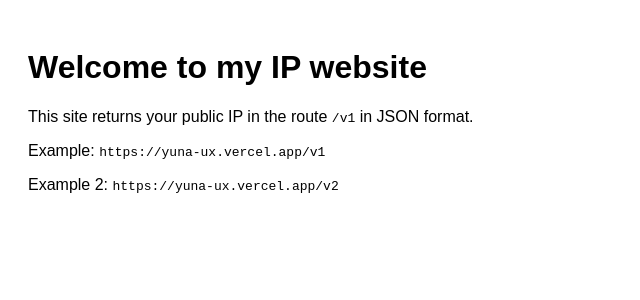
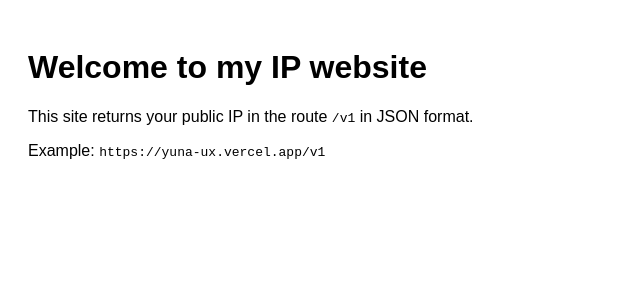
Before and after one commit to Yuna-ux/Yuna-ux, a Next.js app: page /en-US in a window 1280 px wide. Shown: the top 300 px of the page, without its empty margins (0-640 px from the left). Built offline with nearby package versions, Linux system fonts and the light colour scheme.

Commit message:
Update page.js

```diff
--- a/app/en-US/page.js
+++ b/app/en-US/page.js
@@ -9,9 +9,6 @@ export default function Home() {
       <p>
         Example: <code>https://yuna-ux.vercel.app/v1</code>
       </p>
-      <p>
-        Example 2: <code>https://yuna-ux.vercel.app/v2</code>
-      </p>
     </main>
   );
 }
```
